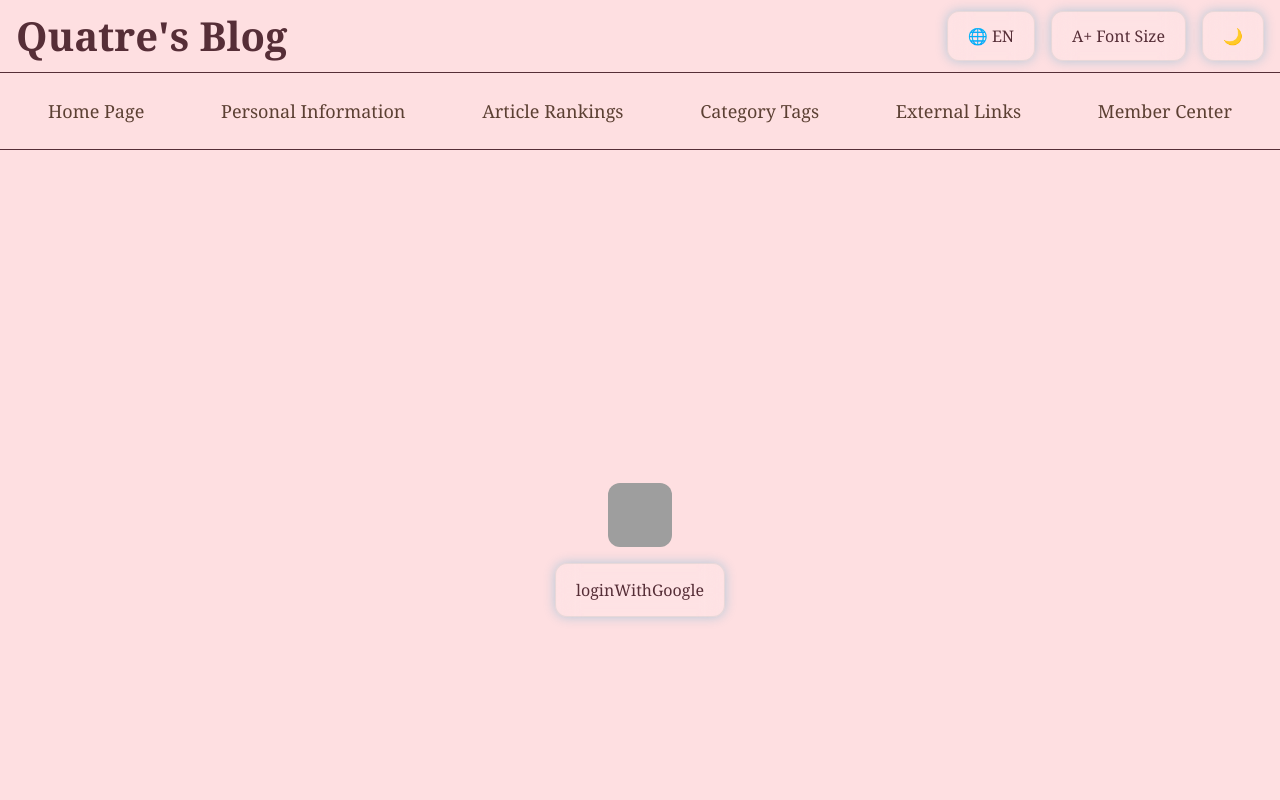
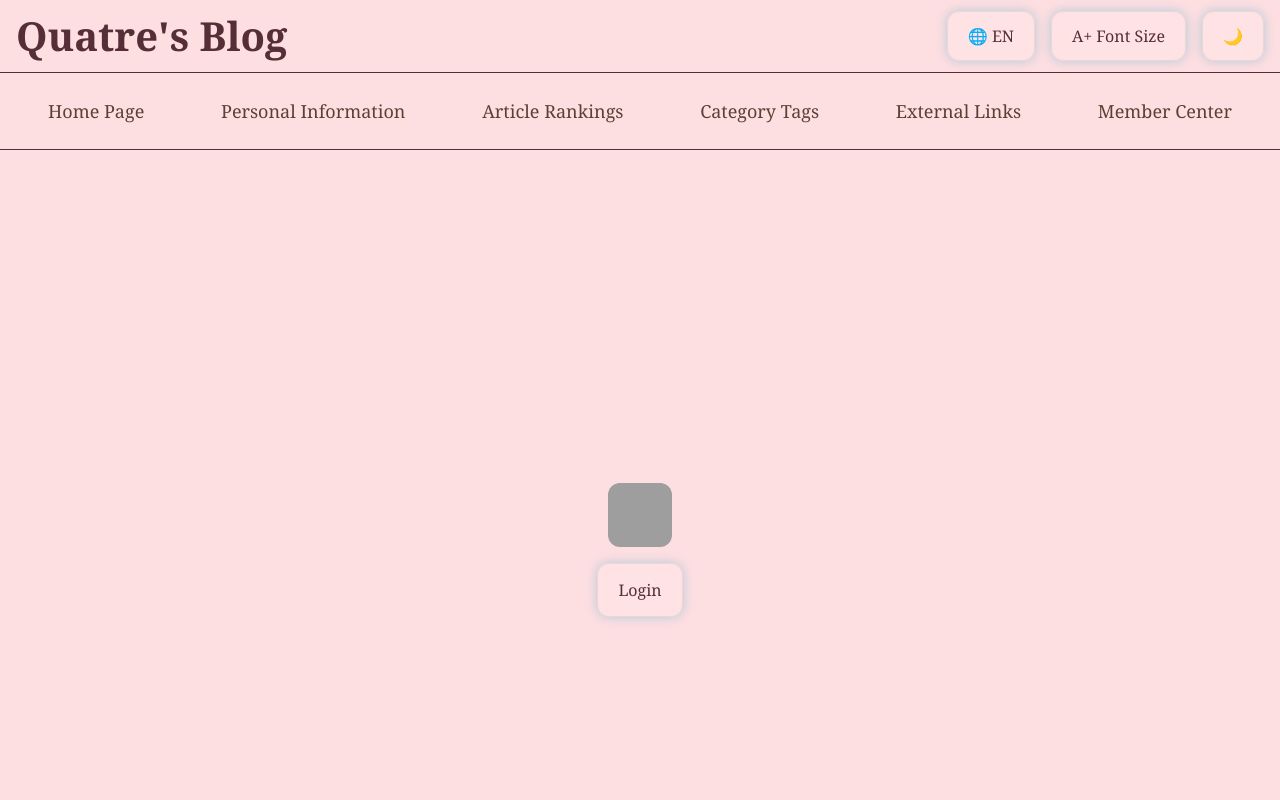
Before and after one commit to yonndo-o/yonndo-o-web, a Next.js app: page /login in a window 1280 px wide. Shown: the top 800 px of the page. Built offline with nearby package versions, Linux system fonts and the light colour scheme; no server answers; grey boxes are pictures that could not be loaded.

Commit message:
chore: upgrade login page i18n

```diff
--- a/src/app/(pages)/login/page.tsx
+++ b/src/app/(pages)/login/page.tsx
@@ -27,7 +27,7 @@ export default function LoginPage() {
           className={'loginIcon'}
         />
         <button onClick={handleGoogleLogin} className='glassbutton'>
-          {t("loginWithGoogle")}
+          {t("common.login")}
         </button>
       </section>
     </main>
```
